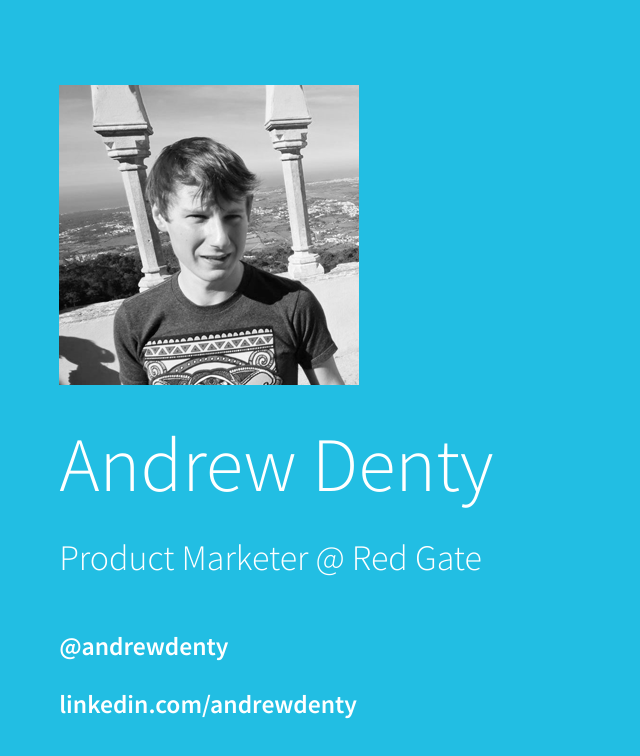
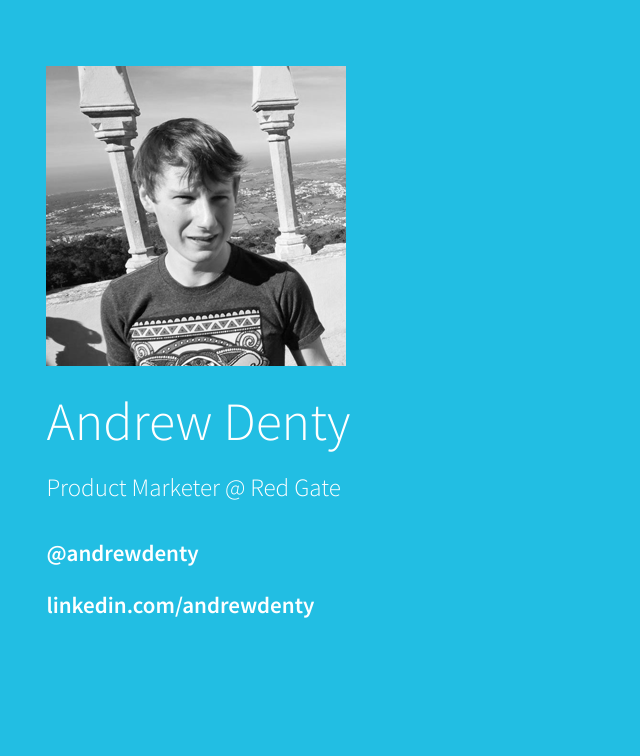
Before and after one commit to andrewdenty/andrewdenty.github.io, a plain HTML site: page index.html in a window 1280 px wide. Shown: the whole page, without its empty margins (0-640 px from the left). Drawn offline with nearby package versions, Linux system fonts and the light colour scheme.

Commit message:
more sizing tweaks. yawn

```diff
--- a/assets/css/style.css
+++ b/assets/css/style.css
@@ -1,14 +1,14 @@
 @media (max-width: 1024px) {
-body {font-size:4.5vw;}}
+body {font-size:4.0vw;}}
 
 @media (min-width: 1024px) {
-body {font-size:2.0vw;}}
+body {font-size:1.5vw;}}
 
 body {font-family: 'Source Sans Pro', sans-serif; color:#fff;background:#22bee3;}
-h1 {font-size: 300%;font-weight:300;margin-top:0.3em; margin-bottom:0.3em;}
-h2 {font-size: 140%;font-weight:300;margin-top:0.5em; margin-bottom:1.4em;}
-p {font-size: 100%; font-weight:300;}
+h1 {font-size: 280%;font-weight:300;margin-top:0.3em; margin-bottom:0.3em;}
+h2 {font-size: 130%;font-weight:300;margin-top:0.5em; margin-bottom:1.4em;}
+p {font-size: 120%; font-weight:300;}
 p a {color:#fff; text-decoration:none;font-weight:600;}
 .content {padding-left:2em;}
-.profileimage {margin-top:3em;max-width:300px; max-height:300px; width:30vw; height:30vw;}
+.profileimage {margin-top:3em;max-width:300px; max-height:300px; width:25vw; height:25vw;}
 }
```
